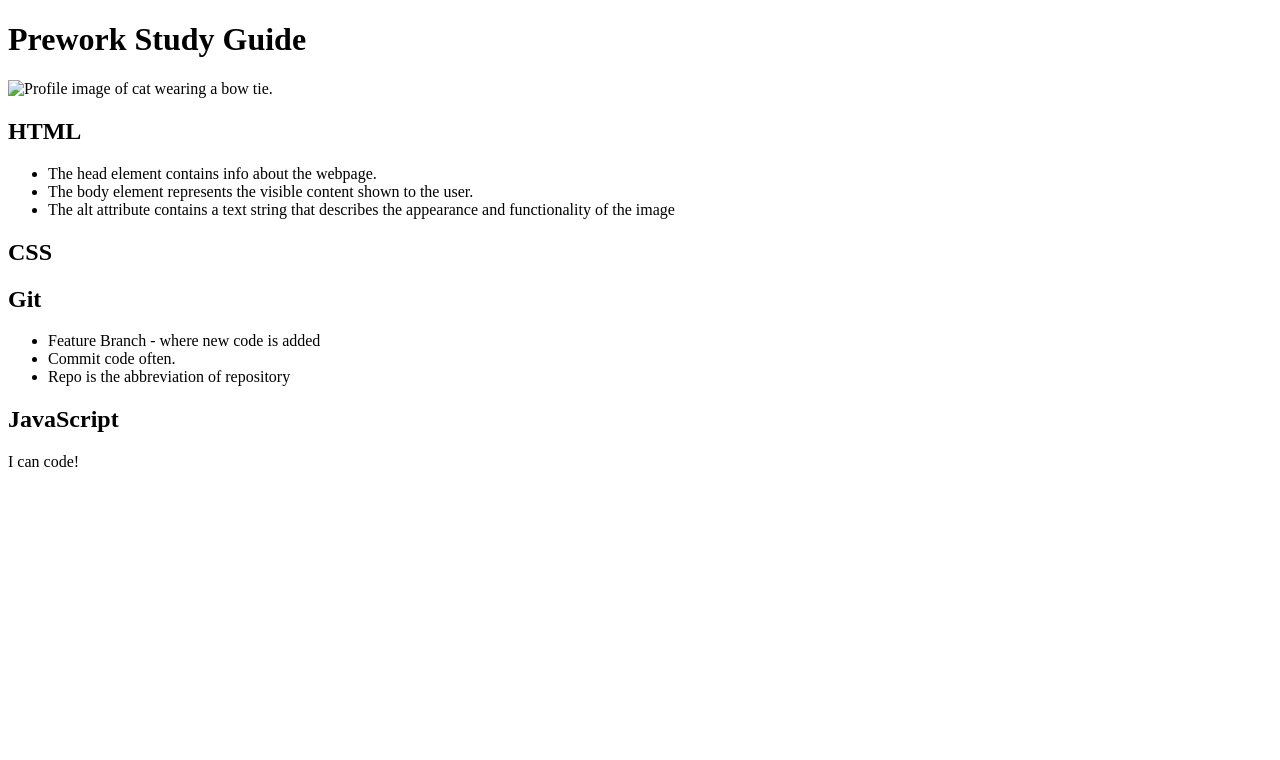
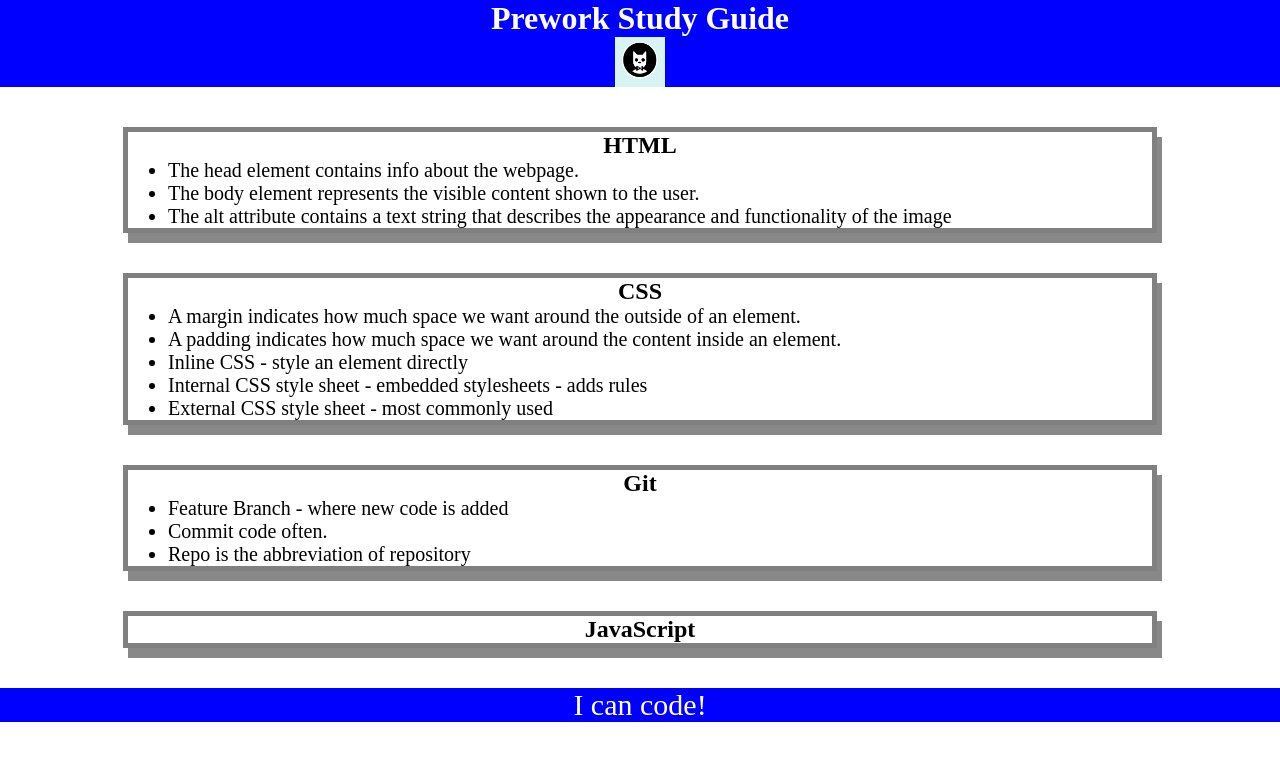
Before and after one commit to jengle-dev/prework-study-guide, a plain HTML site: page index.html in a window 1280 px wide. Drawn offline with Linux system fonts and the light colour scheme.

Commit message:
added CSS to project

```diff
--- /dev/null
+++ b/assets/style.css
@@ -0,0 +1,42 @@
+* {
+    margin: 0;
+    padding: 0;
+}
+
+header,
+footer {
+    width: 100%;
+    height: 100%;
+    background-color: blue;
+    color: white;
+}
+
+h1,
+h2 {
+    text-align: center;
+}
+
+img {
+    display: block;
+    height: 50px;
+    width: 50px;
+    margin-left: auto;
+    margin-right: auto;
+}
+
+ul {
+    padding-left: 40px;
+    font-size: 20px;
+}
+
+p {
+    text-align: center;
+    font-size: 30px;
+}
+
+.card {
+    width: 80%;
+    margin: 40px auto;
+    border: 5px solid gray;
+    box-shadow: 5px 10px #888888;
+  }
--- a/index.html
+++ b/index.html
@@ -4,6 +4,7 @@
     <meta charset="UTF-8" />
     <meta http-equiv="X-UA-Compatible" content="IE=edge" />
     <meta name="viewport" content="width=device-width, initial-scale=1.0" />
+    <link rel="stylesheet" href="./assets/style.css">
     <title>Prework Study Guide</title>
   </head>
   <body>
@@ -24,7 +25,13 @@
       </section>
       <section class="card" id="css-section">
         <h2>CSS</h2>
-
+        <ul>
+          <li>A margin indicates how much space we want around the outside of an element.</li>
+          <li>A padding indicates how much space we want around the content inside an element.</li>
+          <li>Inline CSS - style an element directly </li>
+          <li>Internal CSS style sheet - embedded stylesheets - adds rules </li>
+          <li>External CSS style sheet - most commonly used</li>
+          </li>
       </section>
       <section class="card" id="git-section">
         <h2>Git</h2>
```
Also changed, not shown: assets/bowtie-cat.png (added), 1 other file.
